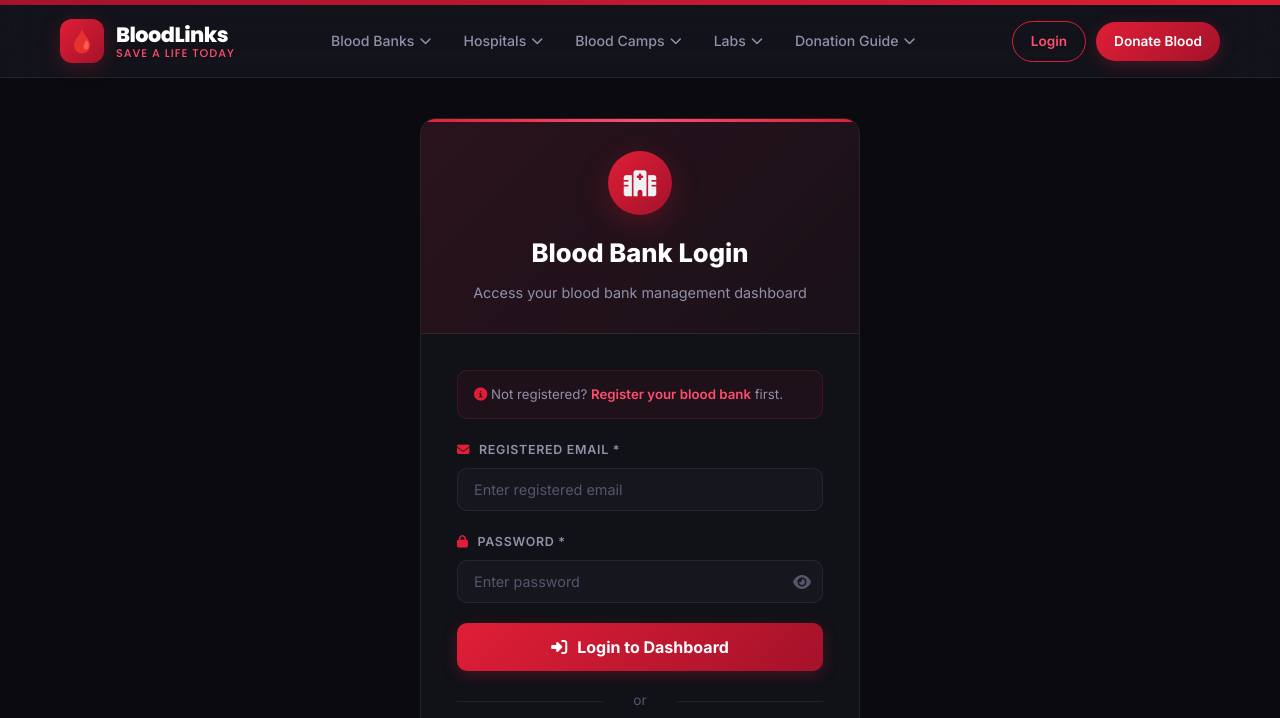
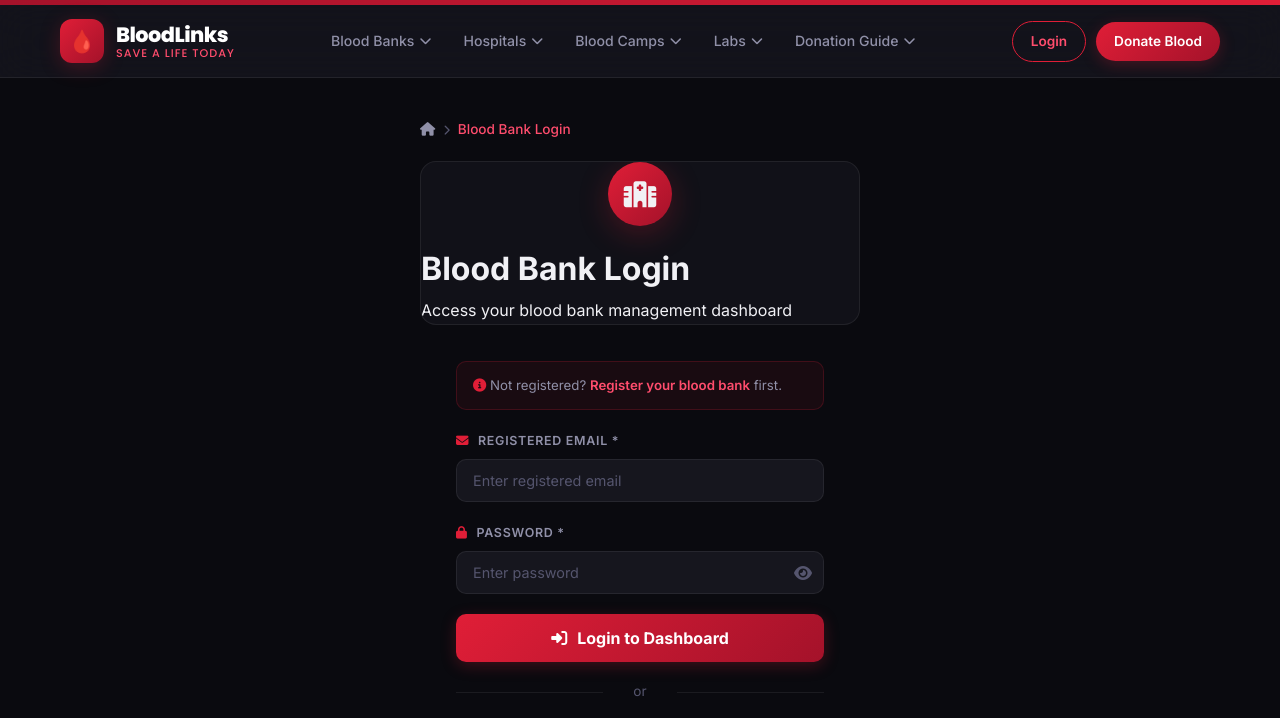
Before and after one commit to yakshpandya/BloodLinks, a plain HTML site: page frontend/admin.html in a window 1280 px wide. Shown: the part 33-751 px from the top of the page. Drawn offline with Linux system fonts and the light colour scheme.

Commit message:
Updated home breadcrumb

```diff
--- a/frontend/admin.html
+++ b/frontend/admin.html
@@ -12,8 +12,9 @@
   <div id="preloader"><div class="preloader-inner"><div class="preloader-icon">🩸</div><div class="preloader-text">BloodLinks</div></div></div>
   <div id="bl-nav"></div>
   <main class="login-wrapper">
-    <div class="form-wrapper" style="width:100%;max-width:440px">
-      <div class="form-top">
+    <div style="width:100%;max-width:440px;display:flex;flex-direction:column;">
+      <nav class="breadcrumb" style="margin-bottom: 20px;"><a href="index.html"><i class="fas fa-home"></i></a><span><i class="fas fa-chevron-right" style="font-size:.65rem"></i></span><span class="current">Blood Bank Login</span></nav>
+      <div class="form-wrapper" style="width:100%">
         <div class="form-icon"><i class="fas fa-hospital-alt"></i></div>
         <h1>Blood Bank Login</h1>
         <p>Access your blood bank management dashboard</p>
@@ -40,6 +41,7 @@
         <div class="form-link" style="margin-top:8px">Are you a donor? <a href="signin.html">Donor Login</a></div>
       </div>
     </div>
+  </div>
   </main>
   <div id="bl-footer"></div>
   <script src="data.js"></script><script src="db.js"></script><script src="nav.js"></script><script src="app.js"></script>
```
Also changed, not shown: frontend/register.html (+1 -0 lines), frontend/signin.html (+4 -2 lines).
